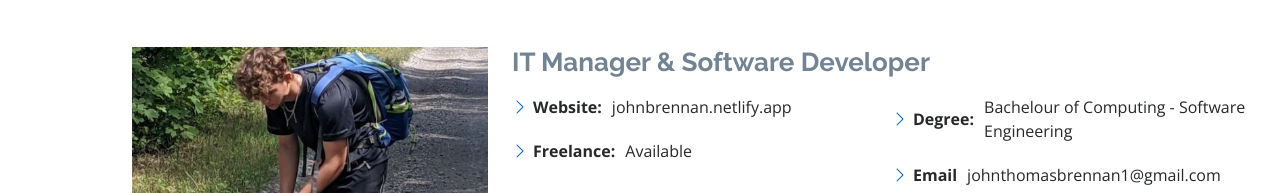
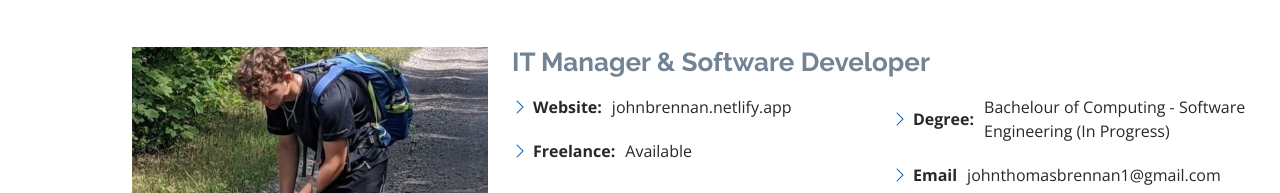
Before and after one commit to jtbrennan/Personal-Portfolio-Site, a plain HTML site: page index.html in a window 1280 px wide. Shown: the part 921-1114 px from the top of the page. Drawn offline with nearby package versions, Linux system fonts and the light colour scheme.

Commit message:
Update index.html

```diff
--- a/index.html
+++ b/index.html
@@ -96,7 +96,7 @@
               </div>
               <div class="col-lg-6">
                 <ul>
-                  <li><i class="bi bi-chevron-right"></i> <strong>Degree: </strong> <span>Bachelour of Computing - Software Engineering</span></li>
+                  <li><i class="bi bi-chevron-right"></i> <strong>Degree: </strong> <span>Bachelour of Computing - Software Engineering (In Progress)</span></li>
                   <li><i class="bi bi-chevron-right"></i> <strong>Email</strong> <span>johnthomasbrennan1@gmail.com</span></li>
 
                 </ul>
```
